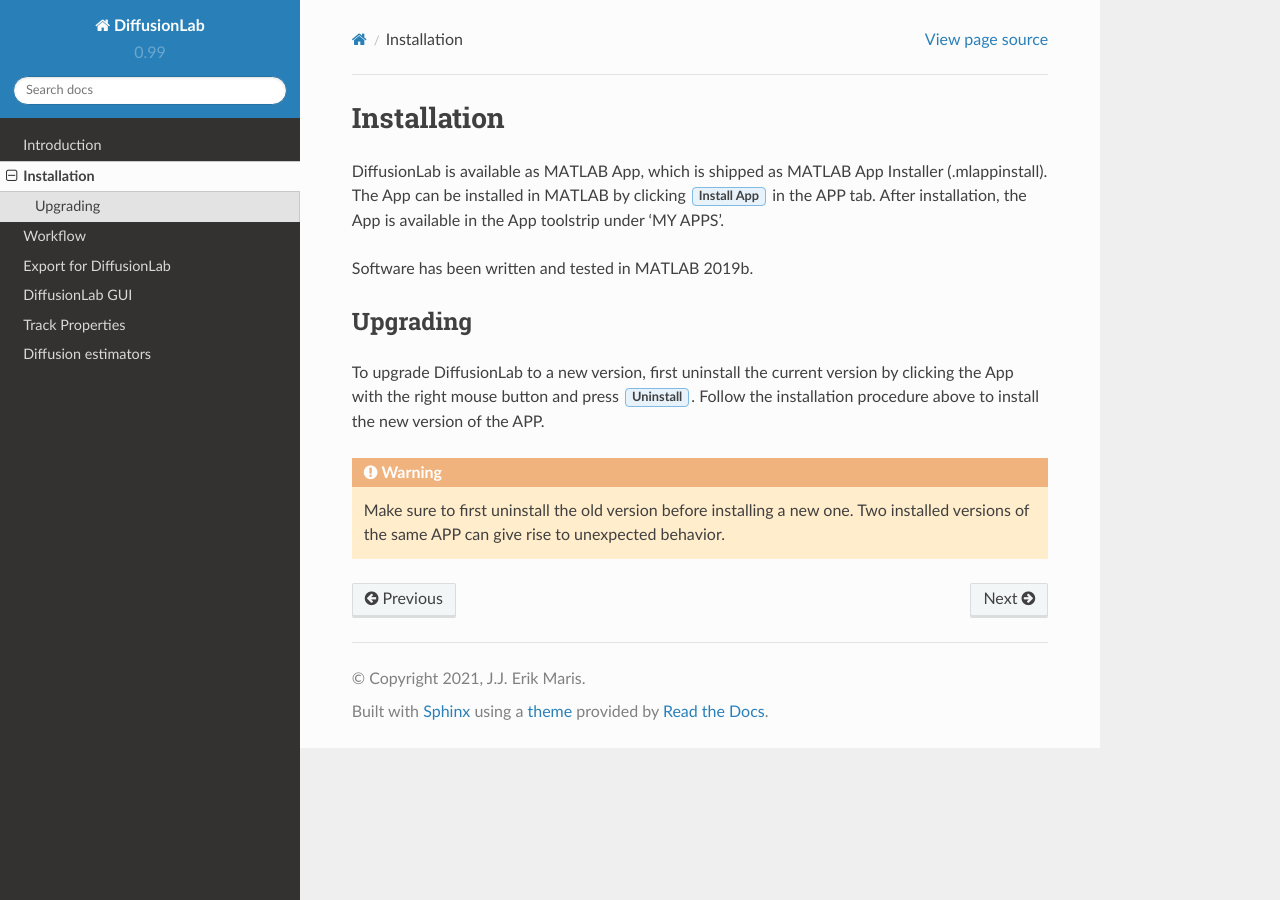
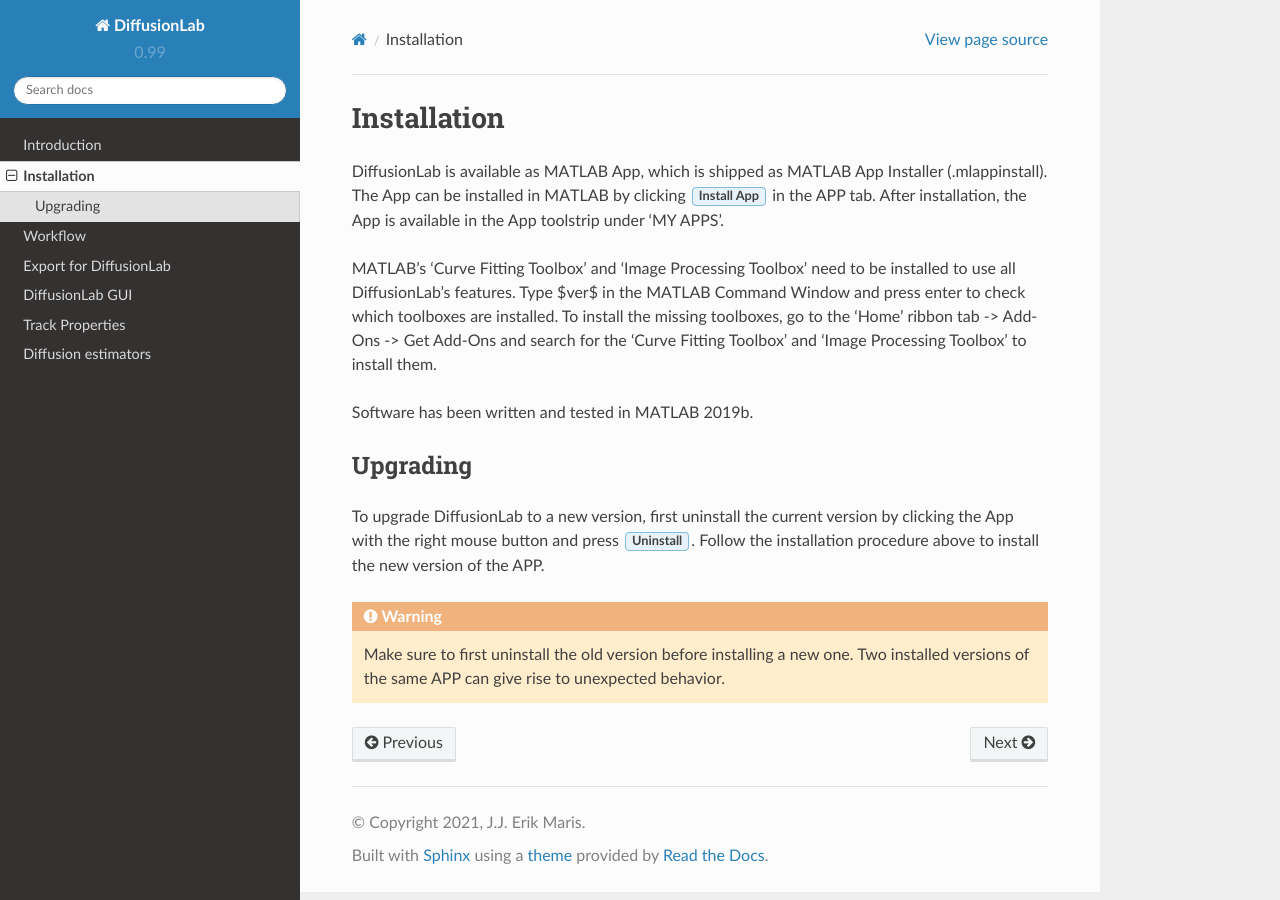
Before and after one commit to ErikMaris/DiffusionLab, a Sphinx documentation site: the page built from docs/gettingStarted/installation.rst, in a window 1280 px wide. Built offline with Sphinx 7.4.7 and the Read the Docs theme 2.0.0, drawn with Linux system fonts in a browser that asks for light colours.

Commit message:
Add files via upload

```diff
--- a/docs/gettingStarted/installation.rst
+++ b/docs/gettingStarted/installation.rst
@@ -2,6 +2,8 @@
 ==============
 
 DiffusionLab is available as MATLAB App, which is shipped as MATLAB App Installer (.mlappinstall). The App can be installed in MATLAB by clicking :guilabel:`Install App` in the APP tab. After installation, the App is available in the App toolstrip under 'MY APPS'.
+
+MATLAB’s ‘Curve Fitting Toolbox’ and ‘Image Processing Toolbox’ need to be installed to use all DiffusionLab's features. Type $ver$ in the MATLAB Command Window and press enter to check which toolboxes are installed. To install the missing toolboxes, go to the ‘Home’ ribbon tab -> Add-Ons -> Get Add-Ons and search for the ‘Curve Fitting Toolbox’ and ‘Image Processing Toolbox’ to install them.
 
 Software has been written and tested in MATLAB 2019b.
 
```
